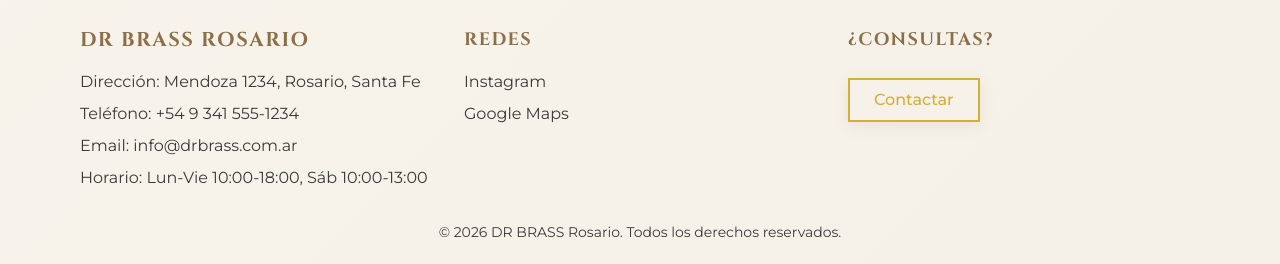
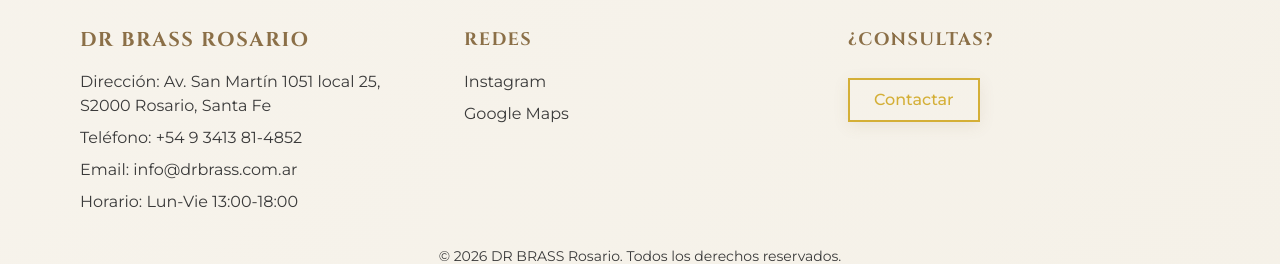
Before and after one commit to VM-Studio/saxofones, a Next.js app: page / in a window 1280 px wide. Shown: the part 2913-3177 px from the top of the page. Built offline with nearby package versions, Linux system fonts and the light colour scheme.

Commit message:
onpage-seo parte1

```diff
--- a/src/app/Footer.tsx
+++ b/src/app/Footer.tsx
@@ -7,10 +7,10 @@ export default function Footer() {
         {/* Datos DR BRASS Google Maps */}
         <div className="flex flex-col gap-2 text-center sm:text-left">
           <h3 className="text-xl font-serif font-bold text-drgold mb-2 uppercase tracking-wide">DR BRASS Rosario</h3>
-          <span className="text-base">Dirección: Mendoza 1234, Rosario, Santa Fe</span>
-          <span className="text-base">Teléfono: +54 9 341 555-1234</span>
+          <span className="text-base">Dirección: Av. San Martín 1051 local 25, S2000 Rosario, Santa Fe</span>
+          <span className="text-base">Teléfono: +54 9 3413 81-4852</span>
           <span className="text-base">Email: info@drbrass.com.ar</span>
-          <span className="text-base">Horario: Lun-Vie 10:00-18:00, Sáb 10:00-13:00</span>
+          <span className="text-base">Horario: Lun-Vie 13:00-18:00</span>
         </div>
         {/* Redes y contacto */}
         <div className="flex flex-col gap-2 text-center sm:text-left">
```
